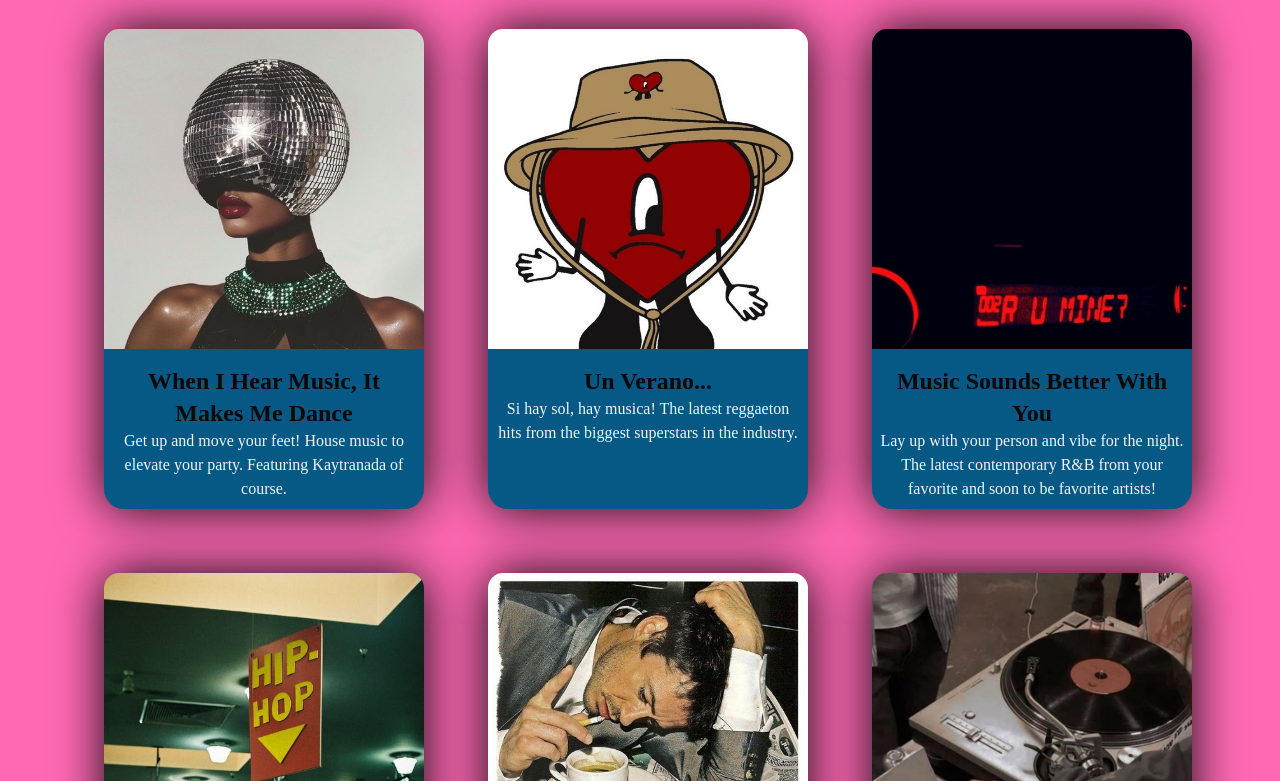
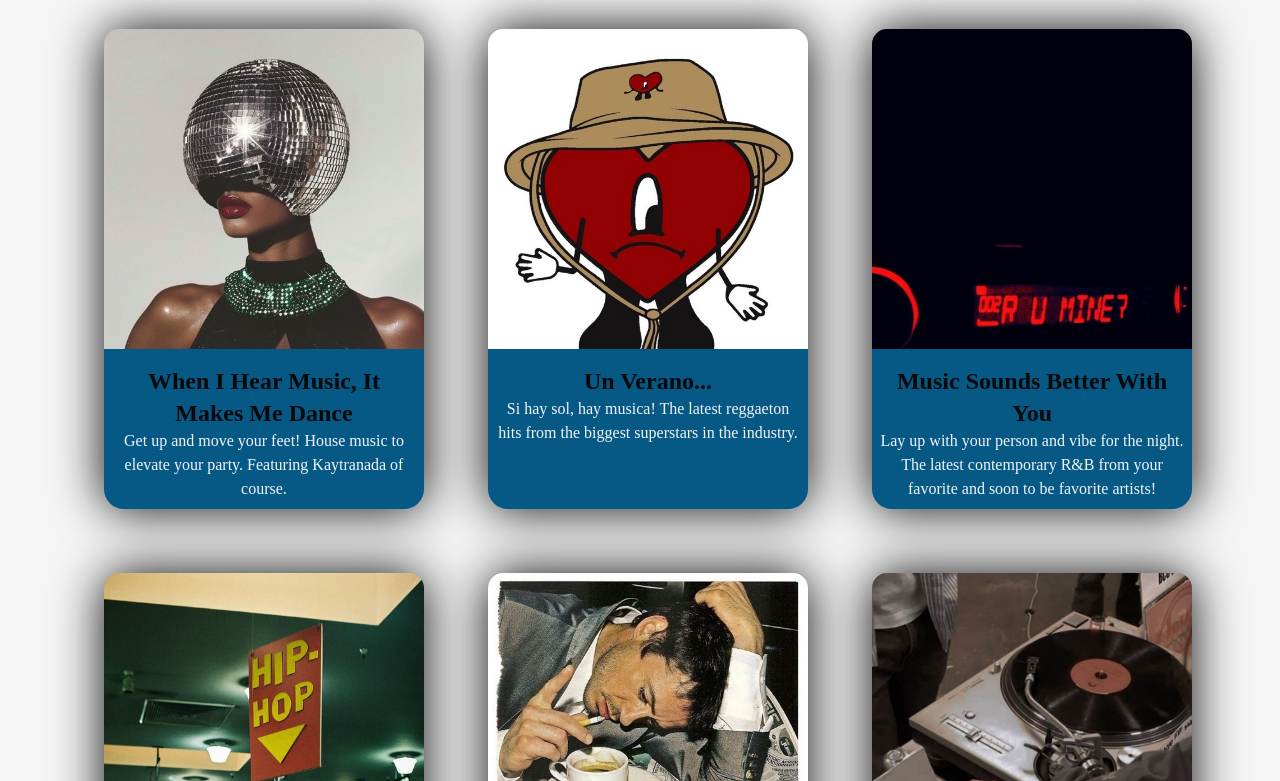
Before and after one commit to acin1023/DJ-Website, a website built with Vite: page playlist/index.html in a window 1280 px wide. Shown: the part 85-866 px from the top of the page. Built offline with nearby package versions, Linux system fonts and the light colour scheme; a web font is replaced by a local one.

Commit message:
deleted bg color

```diff
--- a/src/assets/default-style.css
+++ b/src/assets/default-style.css
@@ -1,8 +1,3 @@
-body {
-    background-color: hotpink;
-    color: blue;
-}
-
 :root {
     --clr-main: #fdba74;
     --clr-light: #f1f5f9;
```
